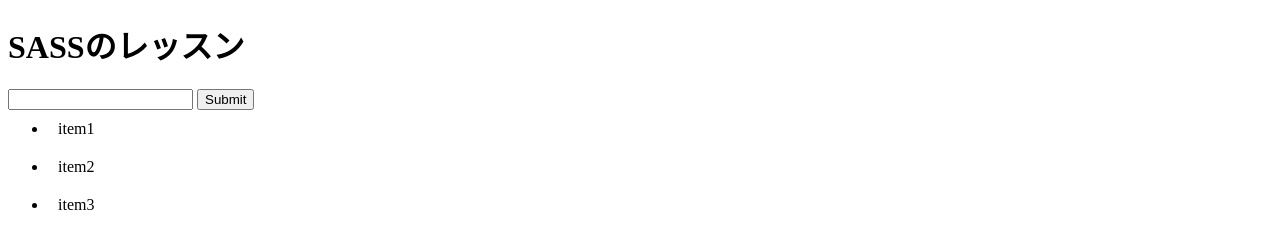
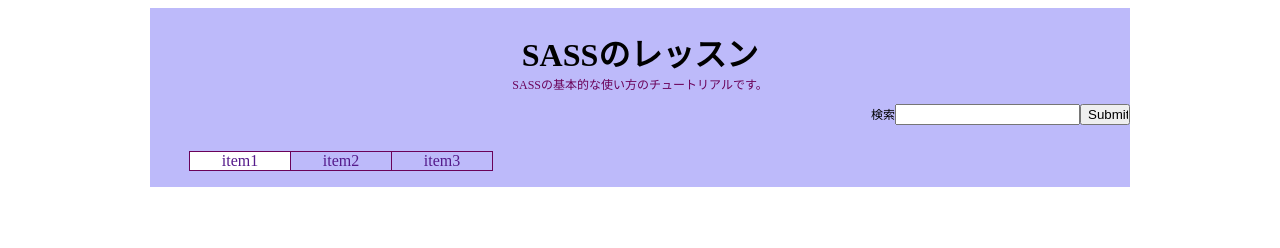
Before and after one commit to haidoro/sass_lesson, a website: page index.html in a window 1280 px wide. Drawn offline with Linux system fonts and the light colour scheme.

Commit message:
SASSの基本的な記述〜ネストなど

```diff
--- a/_src/sass/style.scss
+++ b/_src/sass/style.scss
@@ -1,6 +1,51 @@
-ul{
-  margin:0 0 20px;
-  li{
-    padding:10px;
+header{
+  max-width:980px;
+  margin: 0 auto;
+  background-color: #bdbafa;
+  border: {
+    top:1px solid #bdbafa;
+  }
+  h1{
+    text-align: center;
+    margin:20px 0 0;
+  }
+  > p {
+    text-align: center;
+    margin:0;
+    font-size: 12px;
+  }
+  .home & > p{
+    color:#6a0259;
+    &:hover{
+      color:#028787;
+    }
   }
 }
+.search{
+  display:flex;
+  justify-content:flex-end;
+  align-items: center;
+  &__button{
+    width:50px;
+  }
+  > p{
+    font-size: 12px;
+  }
+}
+.menu{
+  display:inline-flex;
+  list-style:none;
+  &__item{
+    & a{
+     display:block;
+     width:100px;
+     margin-left:-1px;
+     text-align: center;
+     text-decoration: none;
+     border:1px solid #6a0259;
+   }
+   &_state_current a{
+     background-color: #fff;
+   }
+  }
+}
--- a/gulpfile.js
+++ b/gulpfile.js
@@ -20,6 +20,7 @@ gulp.task('sass', function(){
 
 gulp.task('watch', function(){
   gulp.watch('./_src/sass/**/*.scss', ['sass']);
+  gulp.watch(['./*.html', './css/*.css']).on('change', browserSync.reload);
 })
 
 gulp.task('default',['serve','watch']);
--- a/index.html
+++ b/index.html
@@ -4,21 +4,23 @@
   <meta charset="UTF-8">
   <meta name="viewport" content="width=device-width, initial-scale=1.0">
   <meta http-equiv="X-UA-Compatible" content="ie=edge">
-  <title>Document</title>
+  <title>SASSのレッスン</title>
   <link rel="stylesheet" href="css/style.css">
 </head>
-<body>
+<body class="home">
 <header>
   <h1>SASSのレッスン</h1>
+  <p>SASSの基本的な使い方のチュートリアルです。</p>
   <div class="search">
+    <p>検索</p>
     <input class="search__input" type="text">
     <input class="search__button" type="submit">
   </div>
   <nav>
     <ul class="menu">
-      <li class="menu__item">item1</li>
-      <li class="menu__item  menu__item_state_current">item2</li>
-      <li class="menu__item">item3</li>
+      <li class="menu__item  menu__item_state_current"><a href="">item1</a></li>
+      <li class="menu__item"><a href="">item2</a></li>
+      <li class="menu__item"><a href="">item3</a></li>
     </ul>
   </nav>
 </header>
```
Also changed, not shown: README.md, css/style.css.
